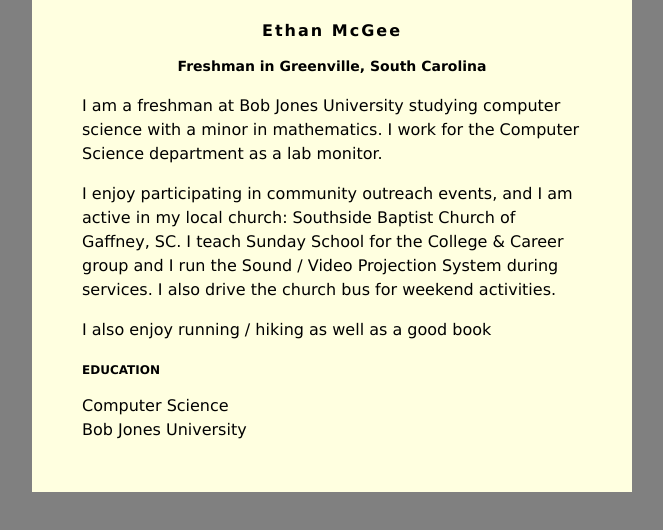
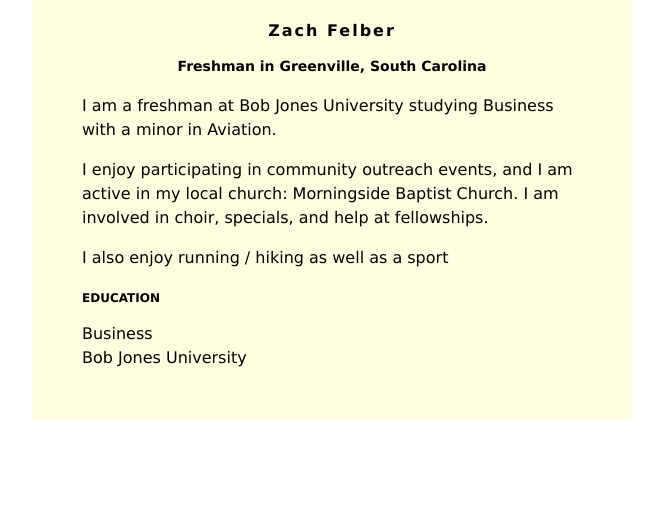
Before and after one commit to Zfelb835/Zfelb835.github.io, a plain HTML site: page index.html in a window 1280 px wide. Shown: the whole page, without its empty margins (308-971 px from the left). Drawn offline with Linux system fonts and the light colour scheme.

Commit message:
Update index.html

```diff
--- a/index.html
+++ b/index.html
@@ -2,7 +2,7 @@
 <head>
 <style>
 body {
-    background: grey;
+    background: White;
     font-family: Verdana;
 }
 #content {
@@ -30,19 +30,19 @@ h3 {
 </head>
 <body>
     <div id="content">
-        <h1>Ethan McGee</h1>
+        <h1>Zach Felber</h1>
         <h2>Freshman in Greenville, South Carolina</h2>
 
-         <p>I am a freshman at Bob Jones University studying computer science with a minor in mathematics. I work for the Computer Science department as a lab monitor.</p>
+         <p>I am a freshman at Bob Jones University studying Business with a minor in Aviation.</p>
          <p>
-            I enjoy participating in community outreach events, and I am active in my local church: Southside Baptist Church of Gaffney, SC.  I teach Sunday School for the College &amp; Career group and I run the Sound / Video Projection System during services.  I also drive the church bus for weekend activities.
+            I enjoy participating in community outreach events, and I am active in my local church: Morningside Baptist Church. I am involved in choir, specials, and help at fellowships.
          </p>
          <p>
-            I also enjoy running / hiking as well as a good book
+            I also enjoy running / hiking as well as a sport
          </p>
 
         <h3>EDUCATION</h3>
-        Computer Science<br>
+        Business<br>
         Bob Jones University
     </div>
 
```
